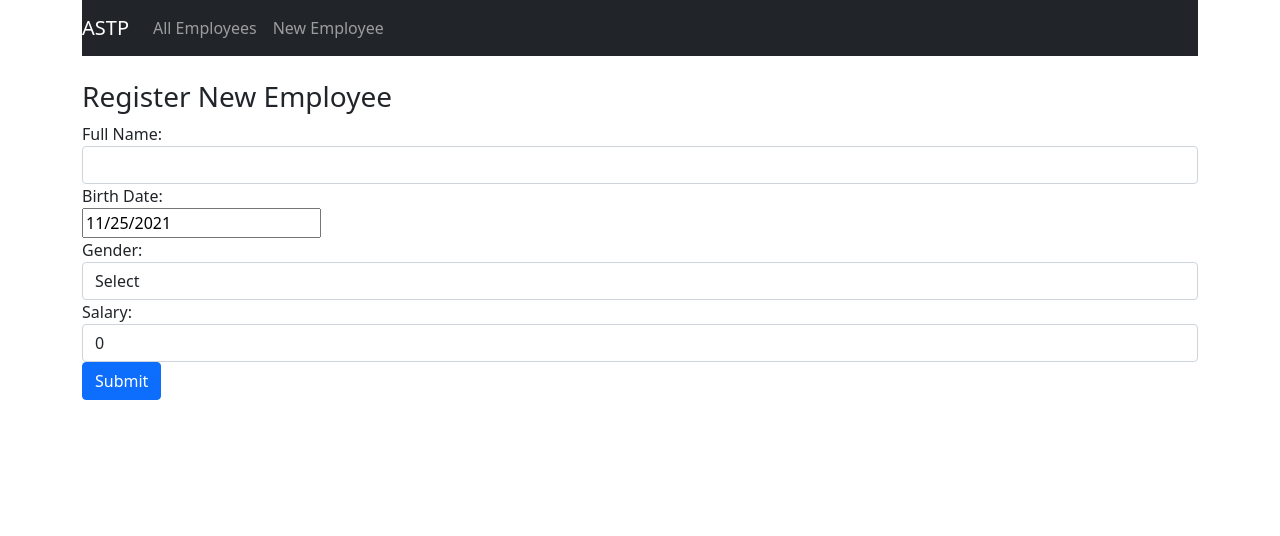
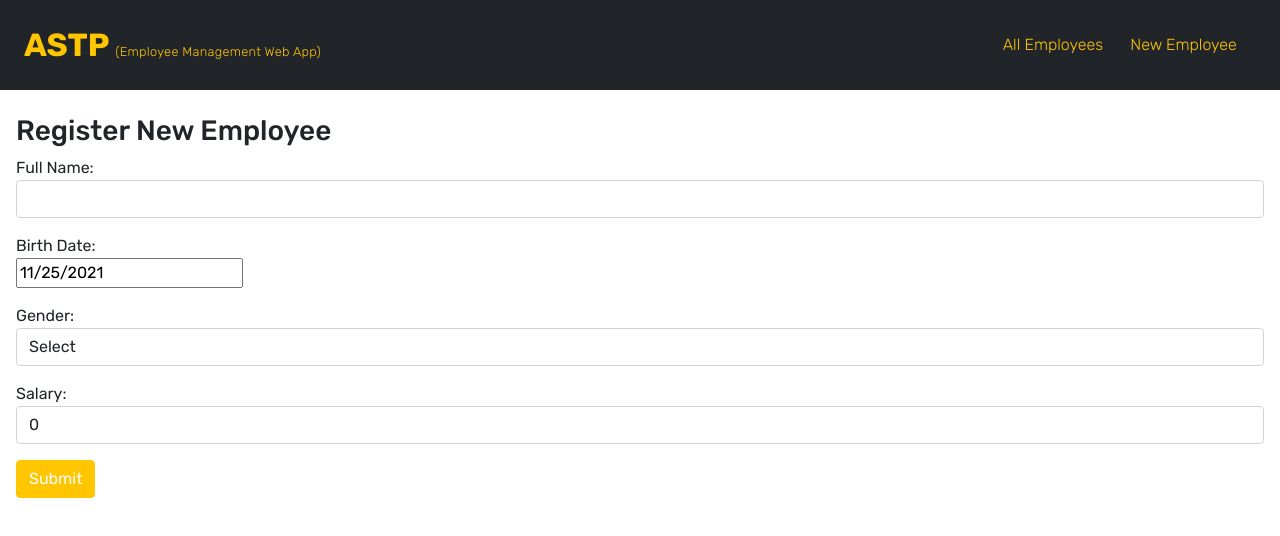
Before and after one commit to Yemisrach15/astp, a React (Create React App) app in the folder frontend/: page /register in a window 1280 px wide. Shown: the top 536 px of the page. Built offline with nearby package versions, Linux system fonts and the light colour scheme.

Commit message:
Style with styled-components

```diff
--- a/frontend/package.json
+++ b/frontend/package.json
@@ -16,6 +16,7 @@
     "react-dom": "^17.0.2",
     "react-router-dom": "^6.0.2",
     "react-scripts": "4.0.3",
+    "styled-components": "^5.3.3",
     "typescript": "^4.5.2",
     "web-vitals": "^1.1.2"
   },
@@ -44,6 +45,7 @@
     ]
   },
   "devDependencies": {
-    "@types/react-datepicker": "^4.3.2"
+    "@types/react-datepicker": "^4.3.2",
+    "@types/styled-components": "^5.1.23"
   }
 }
--- a/frontend/public/index.html
+++ b/frontend/public/index.html
@@ -5,10 +5,10 @@
     <link rel="icon" href="%PUBLIC_URL%/favicon.ico" />
     <meta name="viewport" content="width=device-width, initial-scale=1" />
     <meta name="theme-color" content="#000000" />
-    <meta
-      name="description"
-      content="Web site created using create-react-app"
-    />
+    <meta name="description" content="Web site created using create-react-app" />
+    <link rel="preconnect" href="https://fonts.googleapis.com">
+    <link rel="preconnect" href="https://fonts.gstatic.com" crossorigin>
+    <link href="https://fonts.googleapis.com/css2?family=Rubik:wght@300;400;500;700&display=swap" rel="stylesheet">
     <link rel="apple-touch-icon" href="%PUBLIC_URL%/logo192.png" />
     <!--
       manifest.json provides metadata used when your web app is installed on a
@@ -24,7 +24,7 @@
       work correctly both with client-side routing and a non-root public URL.
       Learn how to configure a non-root public URL by running `npm run build`.
     -->
-    <title>React App</title>
+    <title>ASTP | Employee Management Web App</title>
   </head>
   <body>
     <noscript>You need to enable JavaScript to run this app.</noscript>
--- a/frontend/src/App.js
+++ b/frontend/src/App.js
@@ -1,22 +1,28 @@
 import { BrowserRouter, Routes, Route } from 'react-router-dom';
 import 'bootstrap/dist/css/bootstrap.min.css';
+import styled from 'styled-components';
 import Navbar from './components/navbar.component';
 import EmployeesList from './components/employees-list.component';
 import EditEmployee from './components/edit-employee.component';
 import CreateEmployee from './components/create-employee.component';
 
+const Div = styled.div`
+  padding: 0 1em;
+`
 
 function App() {
   return (
     <BrowserRouter>
-      <div className='container'>
+      <div>
         <Navbar />
         <br />
-        <Routes>
-          <Route path='/' exact element={<EmployeesList />} />
-          <Route path='/register' element={<CreateEmployee />} />
-          <Route path='/edit/:id' element={<EditEmployee />} />
-        </Routes>
+        <Div>
+          <Routes>
+            <Route path='/' exact element={<EmployeesList />} />
+            <Route path='/register' element={<CreateEmployee />} />
+            <Route path='/edit/:id' element={<EditEmployee />} />
+          </Routes>
+        </Div>
       </div>
     </BrowserRouter>
   );
--- a/frontend/src/components/create-employee.component.tsx
+++ b/frontend/src/components/create-employee.component.tsx
@@ -2,6 +2,7 @@ import axios from "axios";
 import { Component } from "react";
 import DatePicker from 'react-datepicker';
 import 'react-datepicker/dist/react-datepicker.css';
+import styled, { css } from "styled-components";
 
 interface IProps {
 }
@@ -12,6 +13,24 @@ interface IState {
   gender?: string;
   salary?: number;
 }
+
+const FormGroup = styled.div`
+    margin-bottom: 1em;
+`
+const Button = styled.button`
+    background: #FFC600;
+    border: #FFC600 1px solid;
+    color: white;
+    transition: .5s cubic-bezier(0, 0, 0.2, 1);
+    ${css`
+        &:hover {
+            background: none;
+            border:  #FFC600 1px solid;
+            box-shadow: 0px 5px 0px 0px #ffc600;
+            color: #FFC600;
+        }
+    `}
+`
 
 export default class CreateEmployee extends Component<IProps, IState> {
     constructor(props: IProps) {
@@ -78,7 +97,7 @@ export default class CreateEmployee extends Component<IProps, IState> {
             <div>
                 <h3>Register New Employee</h3>
                 <form onSubmit={this.onSubmit}>
-                    <div className="form-group">
+                    <FormGroup className="form-group">
                         <label>Full Name: </label>
                         <input type="text"
                             required
@@ -86,8 +105,8 @@ export default class CreateEmployee extends Component<IProps, IState> {
                             value={this.state.name}
                             onChange={this.onChangeName}
                         />
-                    </div>
-                    <div className="form-group">
+                    </FormGroup>
+                    <FormGroup className="form-group">
                         <label>Birth Date: </label>
                         <div>
                             <DatePicker
@@ -95,16 +114,16 @@ export default class CreateEmployee extends Component<IProps, IState> {
                                 onChange={this.onChangeBirthDate}
                             />
                         </div>
-                    </div>
-                    <div className="form-group">
+                    </FormGroup>
+                    <FormGroup className="form-group">
                         <label>Gender: </label>
                         <select required className="form-control" onChange={this.onChangeGender}>
                             <option value='' disabled selected>Select</option>
                             <option key='f' value='f'>Female</option>
                             <option key='m' value='m'>Male</option>
                         </select>
-                    </div>
-                    <div className="form-group">
+                    </FormGroup>
+                    <FormGroup className="form-group">
                         <label>Salary: </label>
                         <input
                             type="text"
@@ -112,11 +131,11 @@ export default class CreateEmployee extends Component<IProps, IState> {
                             value={this.state.salary}
                             onChange={this.onChangeSalary}
                         />
-                    </div>
+                    </FormGroup>
 
-                    <div className="form-group">
-                        <input type="submit" value="Submit" className="btn btn-primary" />
-                    </div>
+                    <FormGroup className="form-group">
+                        <Button className="btn btn-primary">Submit</Button>
+                    </FormGroup>
                 </form>
             </div>
         );
--- a/frontend/src/components/edit-employee.component.tsx
+++ b/frontend/src/components/edit-employee.component.tsx
@@ -3,6 +3,7 @@ import { Component } from "react";
 import DatePicker from 'react-datepicker';
 import 'react-datepicker/dist/react-datepicker.css';
 import { useParams } from "react-router";
+import styled, { css } from 'styled-components';
 
 interface IProps {
     id: string;
@@ -23,6 +24,23 @@ export default function EditEmployee() {
     );
 }
 
+const FormGroup = styled.div`
+    margin-bottom: 1em;
+`
+const Button = styled.button`
+    background: #FFC600;
+    border: #FFC600 1px solid;
+    color: white;
+    transition: .5s cubic-bezier(0, 0, 0.2, 1);
+    ${css`
+        &:hover {
+            background: none;
+            border:  #FFC600 1px solid;
+            box-shadow: 0px 5px 0px 0px #ffc600;
+            color: #FFC600;
+        }
+    `}
+`
 class EditEmployeeWithProps extends Component<IProps, IState> {
 
     constructor(props: IProps) {
@@ -40,7 +58,6 @@ class EditEmployeeWithProps extends Component<IProps, IState> {
     }
 
     componentDidMount() {
-        // console.log(this);
         axios.get('http://localhost:9000/api/v1/employees/' + this.props.id)
             .then(response => {
                 this.setState({
@@ -84,7 +101,7 @@ class EditEmployeeWithProps extends Component<IProps, IState> {
             <div>
                 <h3>Edit Employee Info</h3>
                 <form onSubmit={this.onSubmit}>
-                    <div className="form-group">
+                    <FormGroup className="form-group">
                         <label>Name: </label>
                         <input type="text"
                             required
@@ -92,8 +109,8 @@ class EditEmployeeWithProps extends Component<IProps, IState> {
                             value={this.state.name}
                             disabled
                         />
-                    </div>
-                    <div className="form-group">
+                    </FormGroup>
+                    <FormGroup className="form-group">
                         <label>Date of Birth: </label>
                         <div>
                             <DatePicker
@@ -102,8 +119,8 @@ class EditEmployeeWithProps extends Component<IProps, IState> {
                                 disabled
                             />
                         </div>
-                    </div>
-                    <div className="form-group">
+                    </FormGroup>
+                    <FormGroup className="form-group">
                         <label>Gender: </label>
                         <input
                             type="text"
@@ -111,8 +128,8 @@ class EditEmployeeWithProps extends Component<IProps, IState> {
                             value={this.state.gender === 'f'? "Female" : "Male"}
                             disabled
                         />
-                    </div>
-                    <div className="form-group">
+                    </FormGroup>
+                    <FormGroup className="form-group">
                         <label>Salary: </label>
                         <input
                             type="text"
@@ -120,11 +137,11 @@ class EditEmployeeWithProps extends Component<IProps, IState> {
                             value={this.state.salary}
                             onChange={this.onChangeSalary}
                         />
-                    </div>
+                    </FormGroup>
 
-                    <div className="form-group">
-                        <input type="submit" value="Submit" className="btn btn-primary" />
-                    </div>
+                    <FormGroup className="form-group">
+                        <Button className="btn btn-primary">Submit</Button>
+                    </FormGroup>
                 </form>
             </div>
         );
--- a/frontend/src/components/employees-list.component.tsx
+++ b/frontend/src/components/employees-list.component.tsx
@@ -1,11 +1,10 @@
 import axios from "axios";
 import { Component } from "react";
-import { Link } from "react-router-dom";
-import '../App.css';
+import styled, { css } from "styled-components";
+import "../App.css";
 
-interface IProps {
-}
-interface IEmployee{
+interface IProps {}
+interface IEmployee {
   _id?: string;
   name?: string;
   birthDate: Date;
@@ -20,18 +19,54 @@ interface IPropEmployee {
   deleteEmployee: Function;
 }
 
+const Link = styled.a`
+  color: #91c483;
+  text-decoration: none;
+  ${css`
+    &:hover {
+      color: #63cb47 !important;
+      text-decoration: underline;
+    }
+  `}
+`;
+
+const Button = styled.button`
+  color: #ff6464;
+  text-decoration: none;
+  ${css`
+    &:hover {
+      color: #fd3a3a !important;
+      text-decoration: underline;
+    }
+  `}
+`;
+
+const Tr = styled.tr`
+  ${css`
+    &:hover {
+      background: #f3f1f5;
+    }
+  `}
+`;
+
 const Employee = (props: IPropEmployee) => (
-    <tr>
+  <Tr>
     <td>{props.employee.name}</td>
     <td>{props.employee.birthDate.toString().substring(0, 10)}</td>
-        <td>{props.employee.gender === "f"? "Female": "Male"}</td>
+    <td>{props.employee.gender === "f" ? "Female" : "Male"}</td>
     <td>{props.employee.salary}</td>
     <td>
-            <Link to={"/edit/" + props.employee._id}>edit</Link> |
-            <button onClick={() => { props.deleteEmployee(props.employee._id) }}>delete</button>
+      <Link href={"/edit/" + props.employee._id}>edit</Link> |
+      <Button
+        onClick={() => {
+          props.deleteEmployee(props.employee._id);
+        }}
+      >
+        delete
+      </Button>
     </td>
-    </tr>
-)
+  </Tr>
+);
 
 export default class EmployeesList extends Component<IProps, IState> {
   constructor(props: IProps) {
@@ -40,35 +75,41 @@ export default class EmployeesList extends Component<IProps, IState> {
     this.deleteEmployee = this.deleteEmployee.bind(this);
 
     this.state = {
-            employees: []
+      employees: [],
     };
   }
 
   componentDidMount() {
-        axios.get('http://localhost:9000/api/v1/employees')
-            .then(res => {
+    axios
+      .get("http://localhost:9000/api/v1/employees")
+      .then((res) => {
         this.setState({
-                    employees: res.data
+          employees: res.data,
         });
       })
-            .catch(err => console.log(err));
+      .catch((err) => console.log(err));
   }
 
   deleteEmployee(id: String) {
-        axios.delete('http://localhost:9000/api/v1/employees/' + id)
-            .then(res => {
+    axios.delete("http://localhost:9000/api/v1/employees/" + id).then((res) => {
       console.log(res.data);
     });
 
     this.setState({
-            employees: this.state.employees.filter(e => e._id !== id)
-        })
+      employees: this.state.employees.filter((e) => e._id !== id),
+    });
   }
 
   employeeList() {
-        return this.state.employees.map(currentEmployee => {
-            return <Employee employee={currentEmployee} deleteEmployee={this.deleteEmployee} key={currentEmployee._id} />;
-        })
+    return this.state.employees.map((currentEmployee) => {
+      return (
+        <Employee
+          employee={currentEmployee}
+          deleteEmployee={this.deleteEmployee}
+          key={currentEmployee._id}
+        />
+      );
+    });
   }
 
   render() {
@@ -84,9 +125,7 @@ export default class EmployeesList extends Component<IProps, IState> {
               <th>Salary</th>
             </tr>
           </thead>
-                    <tbody>
-                        {this.employeeList()}
-                    </tbody>
+          <tbody>{this.employeeList()}</tbody>
         </table>
       </div>
     );
--- a/frontend/src/components/navbar.component.tsx
+++ b/frontend/src/components/navbar.component.tsx
@@ -1,23 +1,54 @@
 import { Component } from "react";
-import { Link } from "react-router-dom";
+// import { Link } from "react-router-dom";
+import styled, { css } from 'styled-components';
+
+const Link = styled.a`
+  color: #FFC600 !important;
+  font-weight: 300;
+  margin-right: .7em;
+  ${css`
+    &:hover {
+      color: white !important;
+    }
+  `}
+`
+const LinkBold = styled(Link)`
+  font-size: 2em;
+  font-weight: 700;
+`
+
+const Nav = styled.nav`
+  padding: 1em 1.5em;
+`
+
+const Span = styled.span`
+    font-size: .4em;
+    font-weight: 300;
+    letter-spacing: .3px;
+    ${css`
+    &:hover {
+      color: inherit !important;
+    }
+  `}
+`
 
 export default class Navbar extends Component {
 
     render() {
       return (
-        <nav className="navbar navbar-dark bg-dark navbar-expand-lg">
-          <Link to="/" className="navbar-brand">ASTP</Link>
-          <div className="collpase navbar-collapse">
-          <ul className="navbar-nav mr-auto">
-            <li className="navbar-item">
-            <Link to="/" className="nav-link">All Employees</Link>
-            </li>
-            <li className="navbar-item">
-            <Link to="/register" className="nav-link">New Employee</Link>
-            </li>
-          </ul>
+        <Nav className="navbar navbar-dark bg-dark navbar-expand-lg">
+          <LinkBold href="/" className="navbar-brand">ASTP <Span>(Employee Management Web App)</Span></LinkBold>
+          <div className="collpase navbar-collapse justify-content-end">
+            <ul className="navbar-nav flex-row">
+              <li className="navbar-item">
+                <Link href="/" className="nav-link ">All Employees</Link>
+              </li>
+              <li className="navbar-item">
+                <Link href="/register" className="nav-link">New Employee</Link>
+              </li>
+            </ul>
           </div>
-        </nav>
+        </Nav>
       );
     }
   }
--- a/frontend/src/index.css
+++ b/frontend/src/index.css
@@ -1,3 +1,7 @@
+* {
+  font-family: 'Rubik', sans-serif;
+}
+
 body {
   margin: 0;
   font-family: -apple-system, BlinkMacSystemFont, 'Segoe UI', 'Roboto', 'Oxygen',
```
Also changed, not shown: 1 other file (tests, documents, lock files or other folders). Lines whose indentation alone changed are shown as unchanged.
